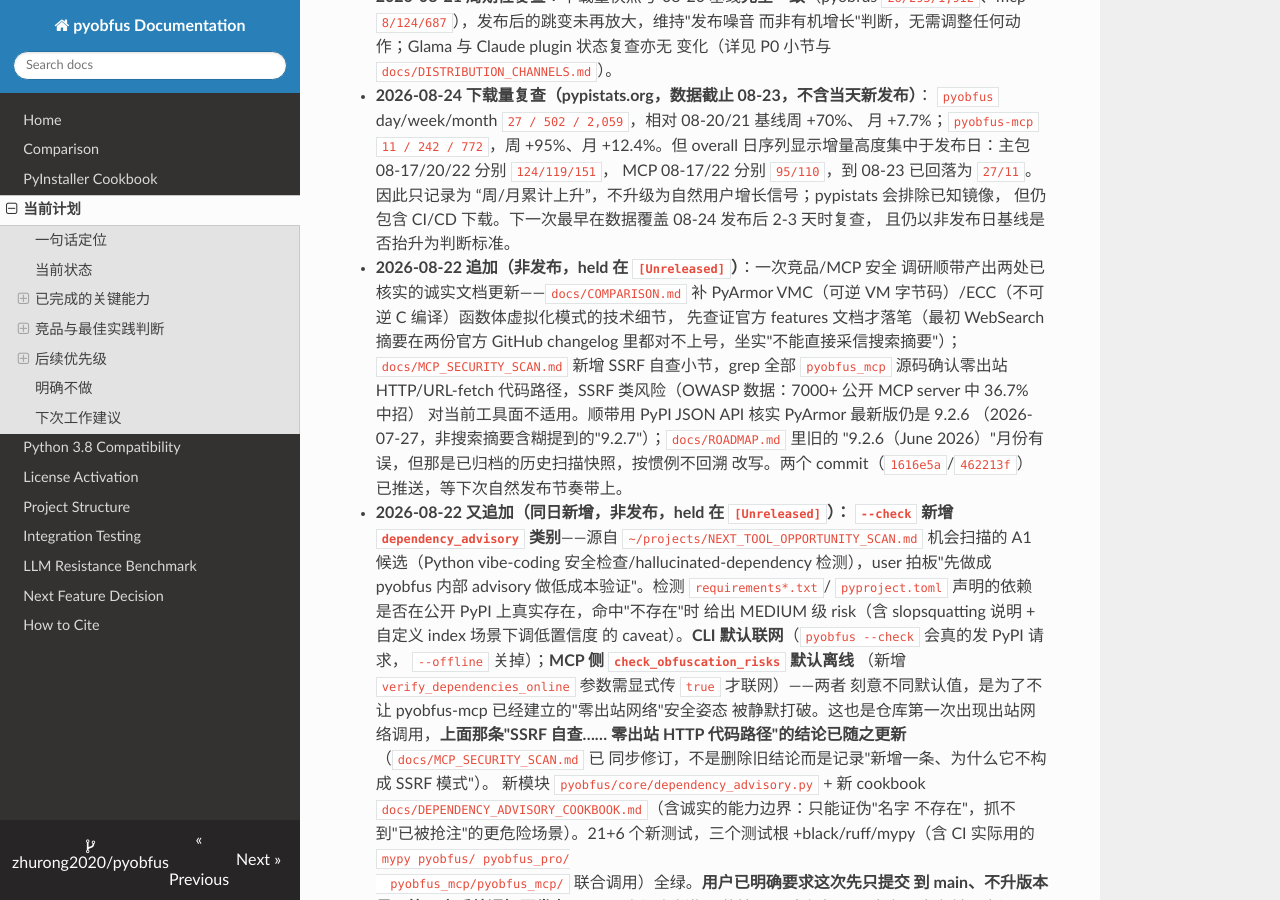
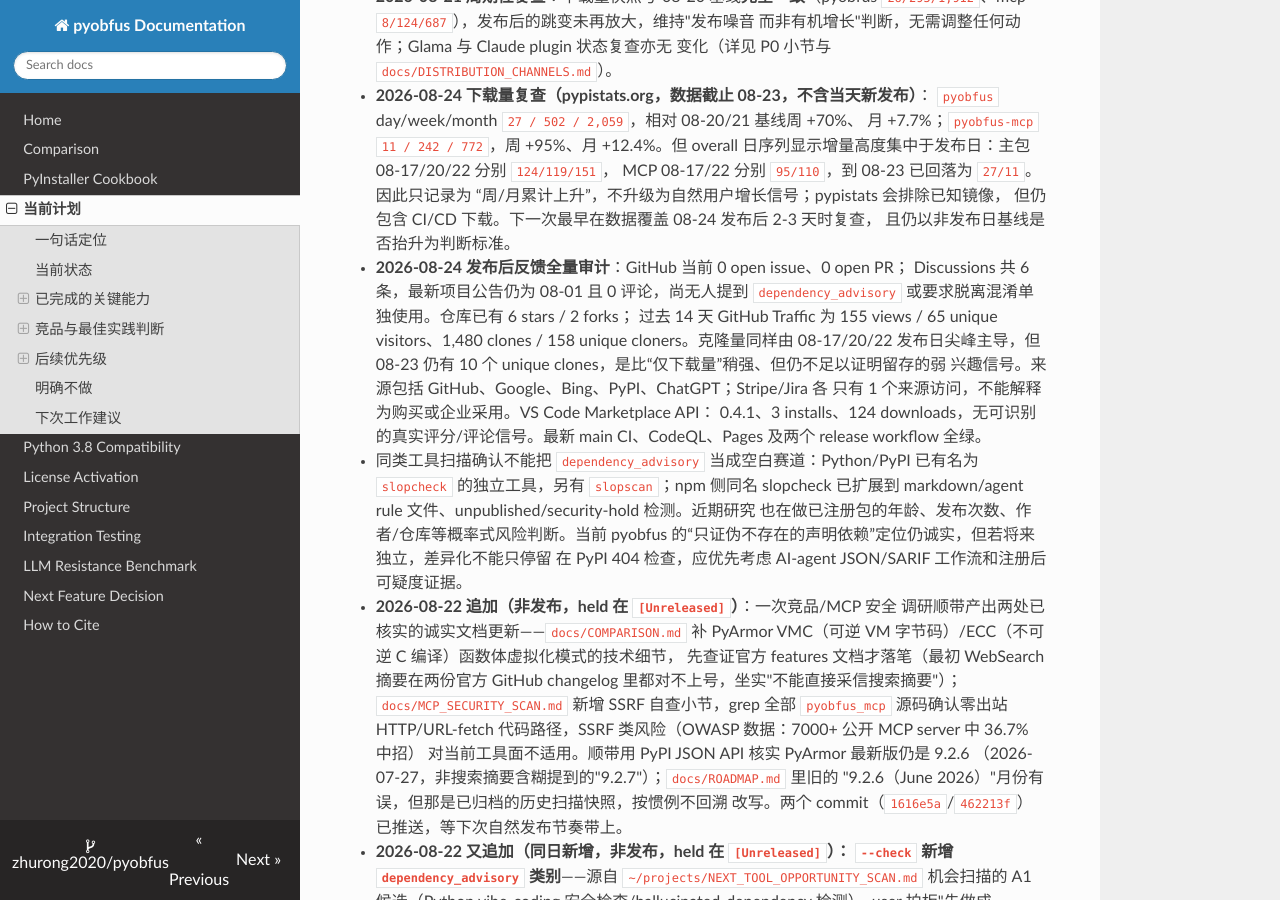
Before and after one commit to zhurong2020/pyobfus, an MkDocs documentation site: the page built from docs/CURRENT_PLAN_ZH.md, in a window 1280 px wide and 900 px high, scrolled down 1380 px. Built offline with MkDocs 1.6.1, drawn with Linux system fonts in a browser that asks for light colours; nearby versions of some CDN libraries; some of the changed text lies outside the part shown.

Commit message:
docs(plan): record post-release feedback and next signals

```diff
--- a/docs/CURRENT_PLAN_ZH.md
+++ b/docs/CURRENT_PLAN_ZH.md
@@ -69,6 +69,22 @@
   “周/月累计上升”，不升级为自然用户增长信号；pypistats 会排除已知镜像，
   但仍包含 CI/CD 下载。下一次最早在数据覆盖 08-24 发布后 2-3 天时复查，
   且仍以非发布日基线是否抬升为判断标准。
+- **2026-08-24 发布后反馈全量审计**：GitHub 当前 0 open issue、0 open PR；
+  Discussions 共 6 条，最新项目公告仍为 08-01 且 0 评论，尚无人提到
+  `dependency_advisory` 或要求脱离混淆单独使用。仓库已有 6 stars / 2 forks；
+  过去 14 天 GitHub Traffic 为 155 views / 65 unique visitors、1,480 clones /
+  158 unique cloners。克隆量同样由 08-17/20/22 发布日尖峰主导，但 08-23
+  仍有 10 个 unique clones，是比“仅下载量”稍强、但仍不足以证明留存的弱
+  兴趣信号。来源包括 GitHub、Google、Bing、PyPI、ChatGPT；Stripe/Jira 各
+  只有 1 个来源访问，不能解释为购买或企业采用。VS Code Marketplace API：
+  0.4.1、3 installs、124 downloads，无可识别的真实评分/评论信号。最新 main
+  CI、CodeQL、Pages 及两个 release workflow 全绿。
+- 同类工具扫描确认不能把 `dependency_advisory` 当成空白赛道：Python/PyPI
+  已有名为 `slopcheck` 的独立工具，另有 `slopscan`；npm 侧同名 slopcheck
+  已扩展到 markdown/agent rule 文件、unpublished/security-hold 检测。近期研究
+  也在做已注册包的年龄、发布次数、作者/仓库等概率式风险判断。当前 pyobfus
+  的“只证伪不存在的声明依赖”定位仍诚实，但若将来独立，差异化不能只停留
+  在 PyPI 404 检查，应优先考虑 AI-agent JSON/SARIF 工作流和注册后可疑度证据。
 - **2026-08-22 追加（非发布，held 在 `[Unreleased]`）**：一次竞品/MCP 安全
   调研顺带产出两处已核实的诚实文档更新——`docs/COMPARISON.md` 补 PyArmor
   VMC（可逆 VM 字节码）/ECC（不可逆 C 编译）函数体虚拟化模式的技术细节，
@@ -494,4 +510,20 @@
      提出讨论，而不是等 user 先问：① 有人明确提出"不要混淆功能，只要这个
      检查"；② 竞品格局出现值得抢位的空窗（例如 slopcheck 明显不活跃/
      体验差）；③ 使用信号显著高于 pyobfus 其它 advisory 类别（说明买家
-     画像可能不同，见本次讨论第 2 条判断依据）。
+   画像可能不同，见本次讨论第 2 条判断依据）。
+9. **2026-08-24 审计后的执行顺序**：
+   - 先等 2-3 个完整数据日，复查 08-24 发布后的非发布日 PyPI/GitHub unique
+     clone 基线；同时看 issue、Discussion、README/CHANGELOG 路径访问，不因
+     发布当天沉默提前下结论。
+   - 由维护者手工核实 Claude plugin Console 状态和 Glama 21:09 测试终态；
+     两者有登录墙，程序化检查不能替代。
+   - 低成本分发优先于写新功能：实际跑 MCP Skills / Canopii / MCP Trust
+     Checker 的评分与收录流程。三个站点已确认在线，但公开搜索尚未找到
+     pyobfus-mcp 的现成条目。
+   - 若 1-2 周仍无主动反馈，开一条简短 GitHub Discussion 投票，明确问：
+     “留在 pyobfus --check / 独立 Python 包 / 暂无需求”，不能把无 Issue
+     等同于无需求。
+   - 在出现毕业信号前，不立刻拆包。若进入独立包 spike，第一批候选不是更多
+     registry，而是：注册后可疑度（包年龄/发布历史/源码链接）、SARIF/CI
+     可阻断模式、缓存/并发/私有 index allowlist；保持现有 advisory 默认
+     非阻断和诚实能力边界。
```
Also changed, not shown: docs/DISTRIBUTION_CHANNELS.md (+12 -0 lines).
